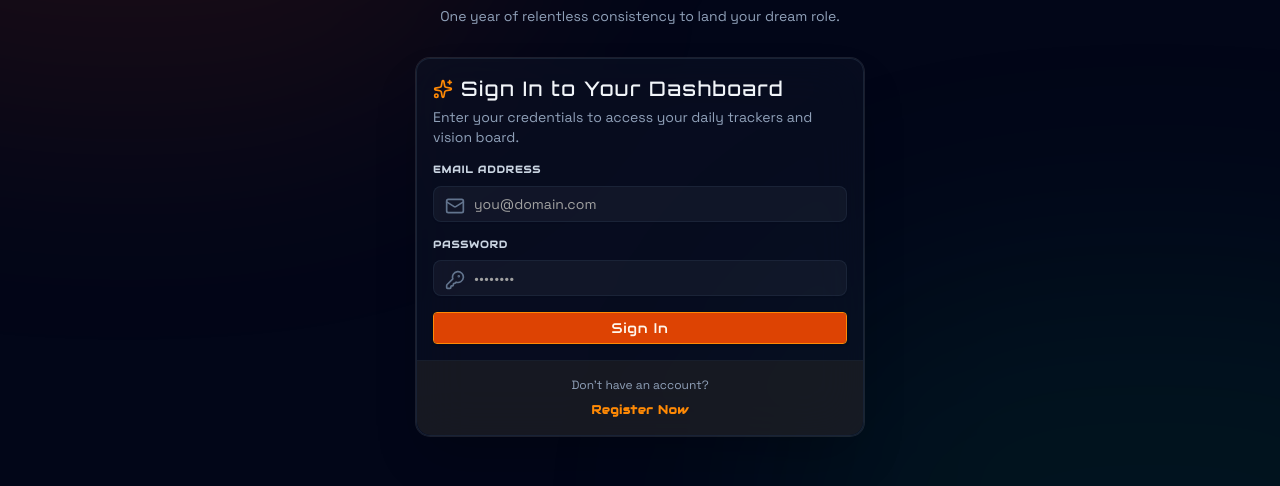
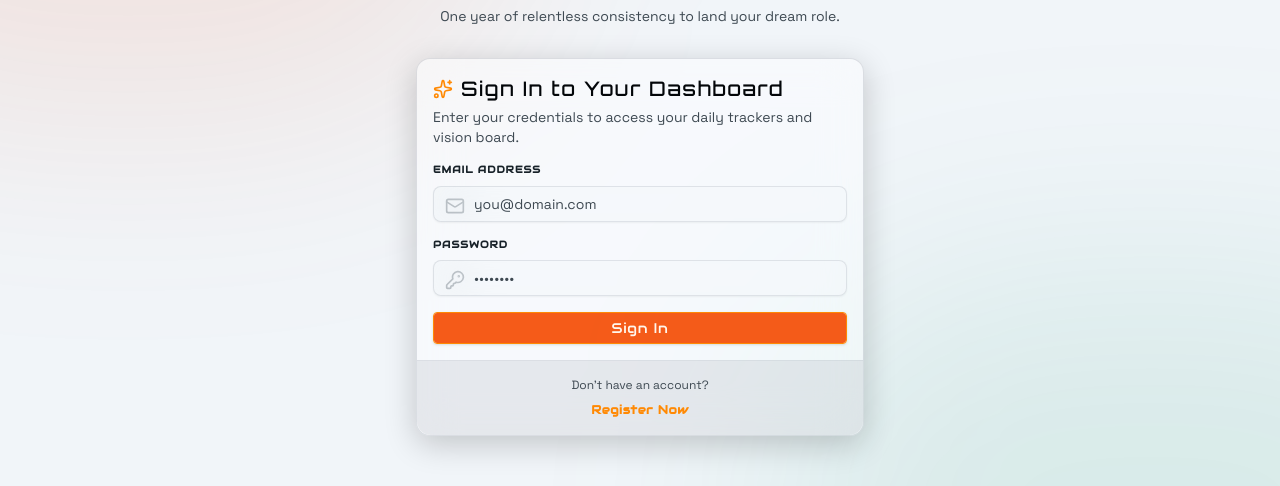
Before and after one commit to mahadevan24/mygoal, a Next.js app: page /login in a window 1280 px wide. Shown: the part 208-694 px from the top of the page. Built offline with nearby package versions, Linux system fonts and the light colour scheme; no server answers.

Commit message:
feat: implement initial dashboard layout with focus timer, progress tracking, and theme toggle

```diff
--- a/src/app/globals.css
+++ b/src/app/globals.css
@@ -51,26 +51,43 @@
   --radius-2xl: calc(var(--radius) * 1.8);
   --radius-3xl: calc(var(--radius) * 2.2);
   --radius-4xl: calc(var(--radius) * 2.6);
+
+  /* Dynamic Theme Slate Color Mappings */
+  --color-slate-50: var(--slate-50);
+  --color-slate-100: var(--slate-100);
+  --color-slate-200: var(--slate-200);
+  --color-slate-300: var(--slate-300);
+  --color-slate-350: var(--slate-350);
+  --color-slate-400: var(--slate-400);
+  --color-slate-450: var(--slate-450);
+  --color-slate-500: var(--slate-500);
+  --color-slate-600: var(--slate-600);
+  --color-slate-650: var(--slate-650);
+  --color-slate-700: var(--slate-700);
+  --color-slate-800: var(--slate-800);
+  --color-slate-850: var(--slate-850);
+  --color-slate-900: var(--slate-900);
+  --color-slate-950: var(--slate-950);
 }
 
 :root {
-  --background: oklch(1 0 0);
-  --foreground: oklch(0.145 0 0);
-  --card: oklch(1 0 0);
-  --card-foreground: oklch(0.145 0 0);
-  --popover: oklch(1 0 0);
-  --popover-foreground: oklch(0.145 0 0);
+  --background: var(--slate-950);
+  --foreground: var(--slate-100);
+  --card: var(--slate-900);
+  --card-foreground: var(--slate-100);
+  --popover: var(--slate-900);
+  --popover-foreground: var(--slate-100);
   --primary: oklch(0.205 0 0);
   --primary-foreground: oklch(0.985 0 0);
-  --secondary: oklch(0.97 0 0);
-  --secondary-foreground: oklch(0.205 0 0);
-  --muted: oklch(0.97 0 0);
-  --muted-foreground: oklch(0.556 0 0);
-  --accent: oklch(0.97 0 0);
-  --accent-foreground: oklch(0.205 0 0);
+  --secondary: var(--slate-800);
+  --secondary-foreground: var(--slate-100);
+  --muted: var(--slate-850);
+  --muted-foreground: var(--slate-400);
+  --accent: var(--slate-800);
+  --accent-foreground: var(--slate-100);
   --destructive: oklch(0.577 0.245 27.325);
-  --border: oklch(0.922 0 0);
-  --input: oklch(0.922 0 0);
+  --border: var(--slate-800);
+  --input: var(--slate-800);
   --ring: oklch(0.708 0 0);
   --chart-1: oklch(0.87 0 0);
   --chart-2: oklch(0.556 0 0);
@@ -78,48 +95,77 @@
   --chart-4: oklch(0.371 0 0);
   --chart-5: oklch(0.269 0 0);
   --radius: 0.625rem;
-  --sidebar: oklch(0.985 0 0);
-  --sidebar-foreground: oklch(0.145 0 0);
+  --sidebar: var(--slate-950);
+  --sidebar-foreground: var(--slate-100);
   --sidebar-primary: oklch(0.205 0 0);
   --sidebar-primary-foreground: oklch(0.985 0 0);
-  --sidebar-accent: oklch(0.97 0 0);
-  --sidebar-accent-foreground: oklch(0.205 0 0);
-  --sidebar-border: oklch(0.922 0 0);
+  --sidebar-accent: var(--slate-900);
+  --sidebar-accent-foreground: var(--slate-100);
+  --sidebar-border: var(--slate-800);
   --sidebar-ring: oklch(0.708 0 0);
+
+  /* Light Theme Glass Definitions (Text = Dark, Bg/Border = Translucent Light) */
+  --slate-50: oklch(0.08 0.01 240);
+  --slate-100: oklch(0.12 0.01 240);
+  --slate-200: oklch(0.16 0.01 240);
+  --slate-300: oklch(0.24 0.02 240);
+  --slate-350: oklch(0.32 0.02 240);
+  --slate-400: oklch(0.40 0.02 240);
+  --slate-450: oklch(0.46 0.02 240);
+  --slate-500: oklch(0.52 0.02 240);
+  --slate-600: rgba(15, 23, 42, 0.06);
+  --slate-650: rgba(15, 23, 42, 0.08);
+  --slate-700: rgba(15, 23, 42, 0.10);
+  --slate-800: rgba(15, 23, 42, 0.12);
+  --slate-850: rgba(15, 23, 42, 0.15);
+  --slate-900: rgba(255, 255, 255, 0.45); /* Frosted light card */
+  --slate-950: rgba(241, 245, 249, 0.85); /* Translucent light gray-blue base background */
 }
 
 .dark {
-  --background: oklch(0.145 0 0);
-  --foreground: oklch(0.985 0 0);
-  --card: oklch(0.205 0 0);
-  --card-foreground: oklch(0.985 0 0);
-  --popover: oklch(0.205 0 0);
-  --popover-foreground: oklch(0.985 0 0);
+  --background: var(--slate-950);
+  --foreground: var(--slate-100);
+  --card: var(--slate-900);
+  --card-foreground: var(--slate-100);
+  --popover: var(--slate-900);
+  --popover-foreground: var(--slate-100);
   --primary: oklch(0.922 0 0);
   --primary-foreground: oklch(0.205 0 0);
-  --secondary: oklch(0.269 0 0);
-  --secondary-foreground: oklch(0.985 0 0);
-  --muted: oklch(0.269 0 0);
-  --muted-foreground: oklch(0.708 0 0);
-  --accent: oklch(0.269 0 0);
-  --accent-foreground: oklch(0.985 0 0);
+  --secondary: var(--slate-800);
+  --secondary-foreground: var(--slate-100);
+  --muted: var(--slate-850);
+  --muted-foreground: var(--slate-400);
+  --accent: var(--slate-800);
+  --accent-foreground: var(--slate-100);
   --destructive: oklch(0.704 0.191 22.216);
-  --border: oklch(1 0 0 / 10%);
-  --input: oklch(1 0 0 / 15%);
+  --border: var(--slate-800);
+  --input: var(--slate-800);
   --ring: oklch(0.556 0 0);
-  --chart-1: oklch(0.87 0 0);
-  --chart-2: oklch(0.556 0 0);
-  --chart-3: oklch(0.439 0 0);
-  --chart-4: oklch(0.371 0 0);
-  --chart-5: oklch(0.269 0 0);
-  --sidebar: oklch(0.205 0 0);
-  --sidebar-foreground: oklch(0.985 0 0);
+  --sidebar: var(--slate-950);
+  --sidebar-foreground: var(--slate-100);
   --sidebar-primary: oklch(0.65 0.2 50);
   --sidebar-primary-foreground: oklch(0.985 0 0);
-  --sidebar-accent: oklch(0.269 0 0);
-  --sidebar-accent-foreground: oklch(0.985 0 0);
-  --sidebar-border: oklch(1 0 0 / 10%);
+  --sidebar-accent: var(--slate-900);
+  --sidebar-accent-foreground: var(--slate-100);
+  --sidebar-border: var(--slate-800);
   --sidebar-ring: oklch(0.556 0 0);
+
+  /* Dark Theme Glass Definitions (Text = Light, Bg/Border = Translucent Dark) */
+  --slate-50: oklch(0.97 0.01 240);
+  --slate-100: oklch(0.94 0.01 240);
+  --slate-200: oklch(0.88 0.01 240);
+  --slate-300: oklch(0.78 0.01 240);
+  --slate-350: oklch(0.70 0.02 240);
+  --slate-400: oklch(0.62 0.02 240);
+  --slate-450: oklch(0.55 0.02 240);
+  --slate-500: oklch(0.48 0.02 240);
+  --slate-600: rgba(255, 255, 255, 0.06);
+  --slate-650: rgba(255, 255, 255, 0.08);
+  --slate-700: rgba(255, 255, 255, 0.10);
+  --slate-800: rgba(255, 255, 255, 0.12);
+  --slate-850: rgba(255, 255, 255, 0.15);
+  --slate-900: rgba(15, 22, 42, 0.45); /* Translucent dark slate card */
+  --slate-950: rgba(8, 10, 18, 0.93);   /* Slightly darker violet-black base background */
 }
 
 @layer base {
@@ -166,3 +212,35 @@
   background: rgba(156, 163, 175, 0.45) !important;
   background-clip: padding-box !important;
 }
+
+/* Global Frosted Glassmorphism Styles */
+[data-slot=card],
+.bg-slate-900\/40,
+.bg-slate-950\/40,
+.bg-slate-900\/20,
+.bg-slate-950\/60,
+.bg-slate-950\/20,
+aside {
+  backdrop-filter: blur(20px) saturate(140%) !important;
+  -webkit-backdrop-filter: blur(20px) saturate(140%) !important;
+}
+
+[data-slot=card] {
+  background-color: var(--slate-900) !important;
+  border: 1px solid var(--slate-800) !important;
+  box-shadow: 0 8px 32px 0 rgba(0, 0, 0, 0.2) !important;
+}
+
+.dark [data-slot=card] {
+  box-shadow: 0 8px 32px 0 rgba(0, 0, 0, 0.4) !important;
+}
+
+[data-slot=popover],
+[data-slot=dialog-content],
+.bg-slate-950\/95 {
+  background-color: var(--slate-900) !important;
+  border: 1px solid var(--slate-800) !important;
+  backdrop-filter: blur(28px) saturate(140%) !important;
+  -webkit-backdrop-filter: blur(28px) saturate(140%) !important;
+  box-shadow: 0 12px 40px 0 rgba(0, 0, 0, 0.35) !important;
+}
--- a/src/app/layout.tsx
+++ b/src/app/layout.tsx
@@ -56,11 +56,27 @@ export default function RootLayout({
   return (
     <html
       lang="en"
-      className={`${spaceGrotesk.variable} ${orbitron.variable} ${oxanium.variable} ${spaceMono.variable} ${audiowide.variable} h-full antialiased dark`}
+      className={`${spaceGrotesk.variable} ${orbitron.variable} ${oxanium.variable} ${spaceMono.variable} ${audiowide.variable} h-full antialiased`}
     >
-      <body className="min-h-full flex flex-col font-sans" suppressHydrationWarning>
+      <head>
+        <script
+          dangerouslySetInnerHTML={{
+            __html: `
+              try {
+                const stored = localStorage.getItem('theme');
+                if (stored === 'light' || (!stored && window.matchMedia('(prefers-color-scheme: light)').matches)) {
+                  document.documentElement.classList.remove('dark');
+                } else {
+                  document.documentElement.classList.add('dark');
+                }
+              } catch (_) {}
+            `,
+          }}
+        />
+      </head>
+      <body className="h-full bg-background text-foreground font-sans">
+        {children}
         <RegisterSW />
-        {children}
       </body>
     </html>
   );
--- a/src/components/FocusTimer.tsx
+++ b/src/components/FocusTimer.tsx
@@ -234,7 +234,7 @@ export default function FocusTimer({ userId, onLogSaved }: FocusTimerProps) {
           <button
             onClick={() => { setIsTimerMode(true); setStatusMsg(null); }}
             className={`px-3 py-1 text-[10px] tracking-wider font-semibold rounded-md transition-all ${
-              isTimerMode ? 'bg-orange-600/20 text-orange-300 border border-orange-500/20' : 'text-slate-500 hover:text-slate-300'
+              isTimerMode ? 'bg-orange-600/20 text-black dark:text-orange-300 border border-orange-500/20' : 'text-neutral-500 hover:text-neutral-900 dark:text-slate-500 dark:hover:text-slate-300'
             }`}
           >
             Timer
@@ -242,7 +242,7 @@ export default function FocusTimer({ userId, onLogSaved }: FocusTimerProps) {
           <button
             onClick={() => { setIsTimerMode(false); setStatusMsg(null); }}
             className={`px-3 py-1 text-[10px] tracking-wider font-semibold rounded-md transition-all ${
-              !isTimerMode ? 'bg-orange-600/20 text-orange-300 border border-orange-500/20' : 'text-slate-500 hover:text-slate-300'
+              !isTimerMode ? 'bg-orange-600/20 text-black dark:text-orange-300 border border-orange-500/20' : 'text-neutral-500 hover:text-neutral-900 dark:text-slate-500 dark:hover:text-slate-300'
             }`}
           >
             Manual
@@ -260,8 +260,8 @@ export default function FocusTimer({ userId, onLogSaved }: FocusTimerProps) {
               disabled={isActive && isTimerMode}
               className={`py-2 px-3 rounded-lg text-[10px] font-bold uppercase tracking-wider transition-all border ${
                 category === cat
-                  ? 'bg-gradient-to-r from-orange-600/10 to-amber-600/10 border-orange-500 text-orange-300 shadow-md shadow-orange-950/10'
-                  : 'bg-slate-950/40 border-slate-800 text-slate-400 hover:text-slate-200 hover:bg-slate-900/60'
+                  ? 'bg-gradient-to-r from-orange-600/10 to-amber-600/10 border-orange-500 text-black dark:text-orange-300 shadow-md shadow-orange-950/10'
+                  : 'bg-slate-950/40 border-slate-800 text-neutral-500 hover:text-neutral-900 dark:text-slate-400 dark:hover:text-slate-200 hover:bg-slate-900/60'
               } ${(isActive && isTimerMode) ? 'opacity-50 cursor-not-allowed' : ''}`}
             >
               {cat === 'system_design' ? 'Sys Design' : cat}
```
Also changed, not shown: src/app/page.tsx (+86 -33 lines), src/components/StudyNotes.tsx (+7 -5 lines).
